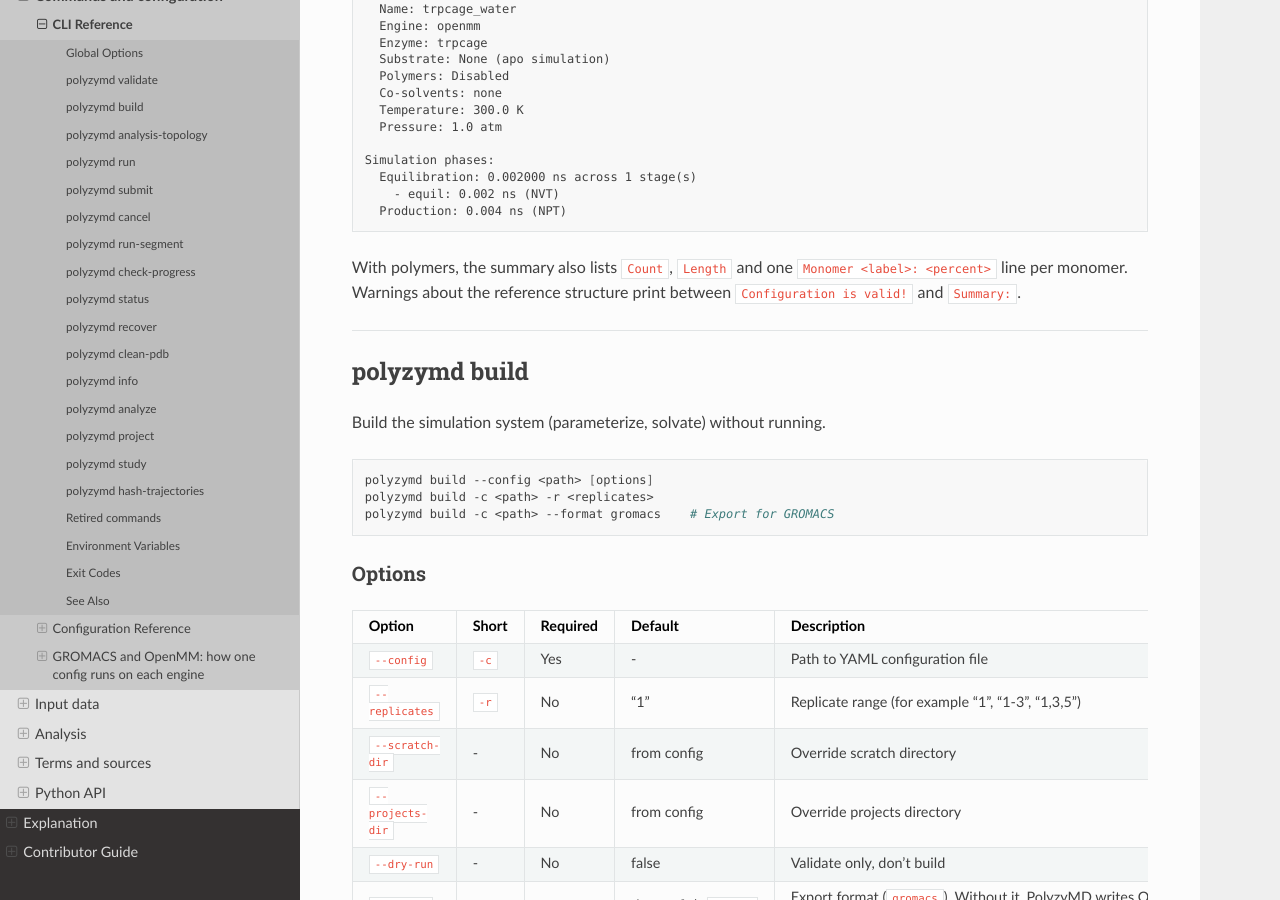
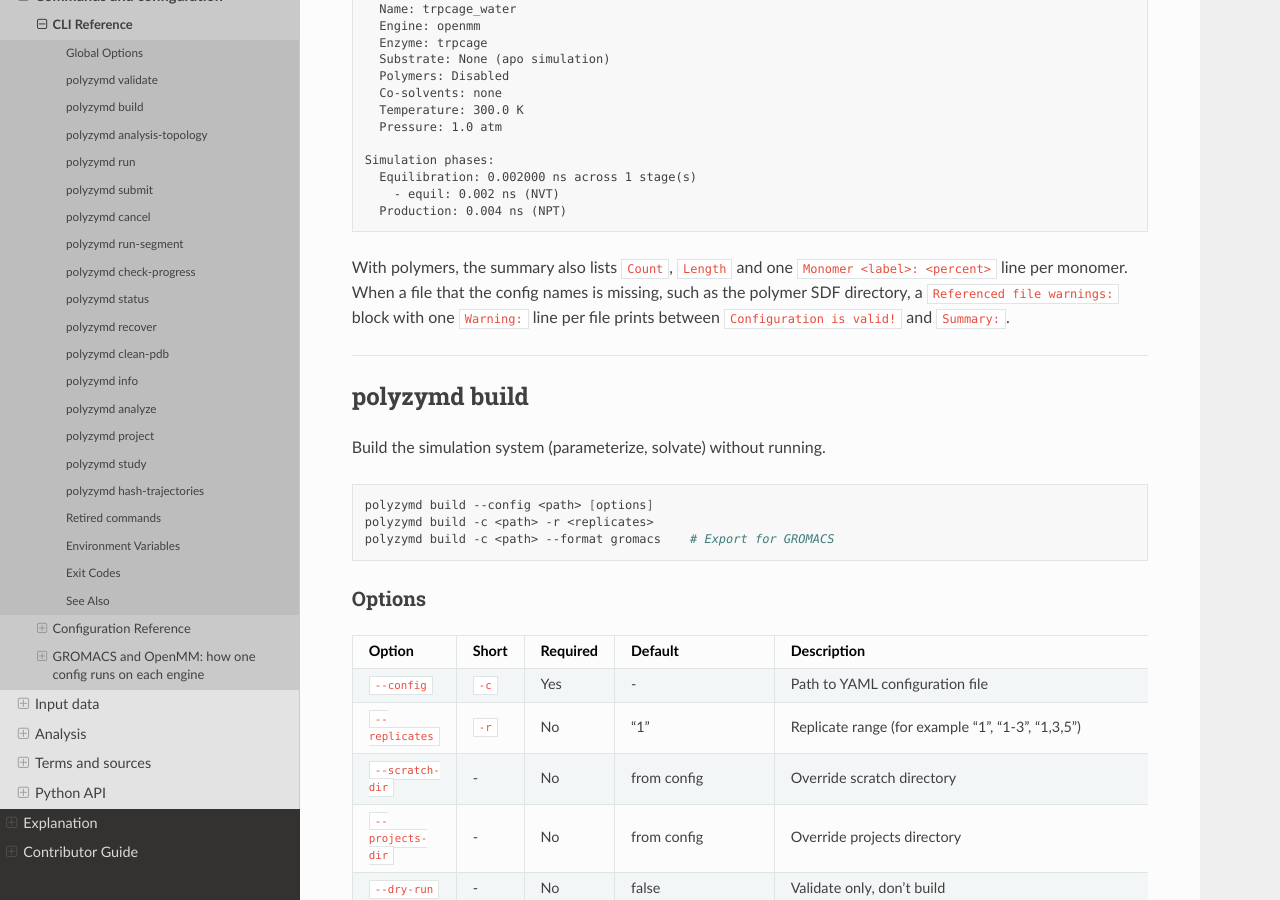
Before and after one commit to joelaforet/polyzymd, a Sphinx documentation site: the page built from docs/source/reference/cli_reference.md, in a window 1280 px wide and 900 px high, scrolled down 2707 px. Built offline with Sphinx 7.4.7 and the Read the Docs theme 3.1.0, drawn with Linux system fonts in a browser that asks for light colours; some of the changed text lies outside the part shown.

Commit message:
Address review: run engine note, referenced-file warnings, unknown class per method, drop wrong restraint unit constant
KCAL_MOL_ANGSTROM2_TO_KJ_MOL_NM2 was 4184.0, ten times the true 418.4,
and nothing used it; remove it and its export from polyzymd.core.

````diff
--- a/docs/source/reference/cli_reference.md
+++ b/docs/source/reference/cli_reference.md
@@ -128,8 +128,10 @@
 ```
 
 With polymers, the summary also lists `Count`, `Length` and one
-`Monomer <label>: <percent>` line per monomer. Warnings about the reference
-structure print between `Configuration is valid!` and `Summary:`.
+`Monomer <label>: <percent>` line per monomer. When a file that the config
+names is missing, such as the polymer SDF directory, a `Referenced file
+warnings:` block with one `Warning:` line per file prints between
+`Configuration is valid!` and `Summary:`.
 
 ---
 
@@ -311,8 +313,8 @@
 - OpenFF force field defaults are used (rcoulomb=0.9, rvdw=0.9, PME) for 1:1 parity with OpenMM
 - Position restraints are automatically generated for equilibration stages
 - Post-processing creates `prod_nojump.xtc` and `prod_centered.xtc` trajectories
-- For OpenMM, use `polyzymd run` (the default engine) to run on this machine,
-  or `polyzymd submit` to submit self-resubmitting SLURM jobs
+- For OpenMM, use `polyzymd run` with `engine: openmm` in the config (or
+  `--engine openmm`) to run on this machine, or `polyzymd submit` to submit self-resubmitting SLURM jobs
 
 ### Output Files
 
````
Also changed, not shown: docs/source/how_to/analysis_contacts_quickstart.md (+1 -1 lines), 2 other files.
